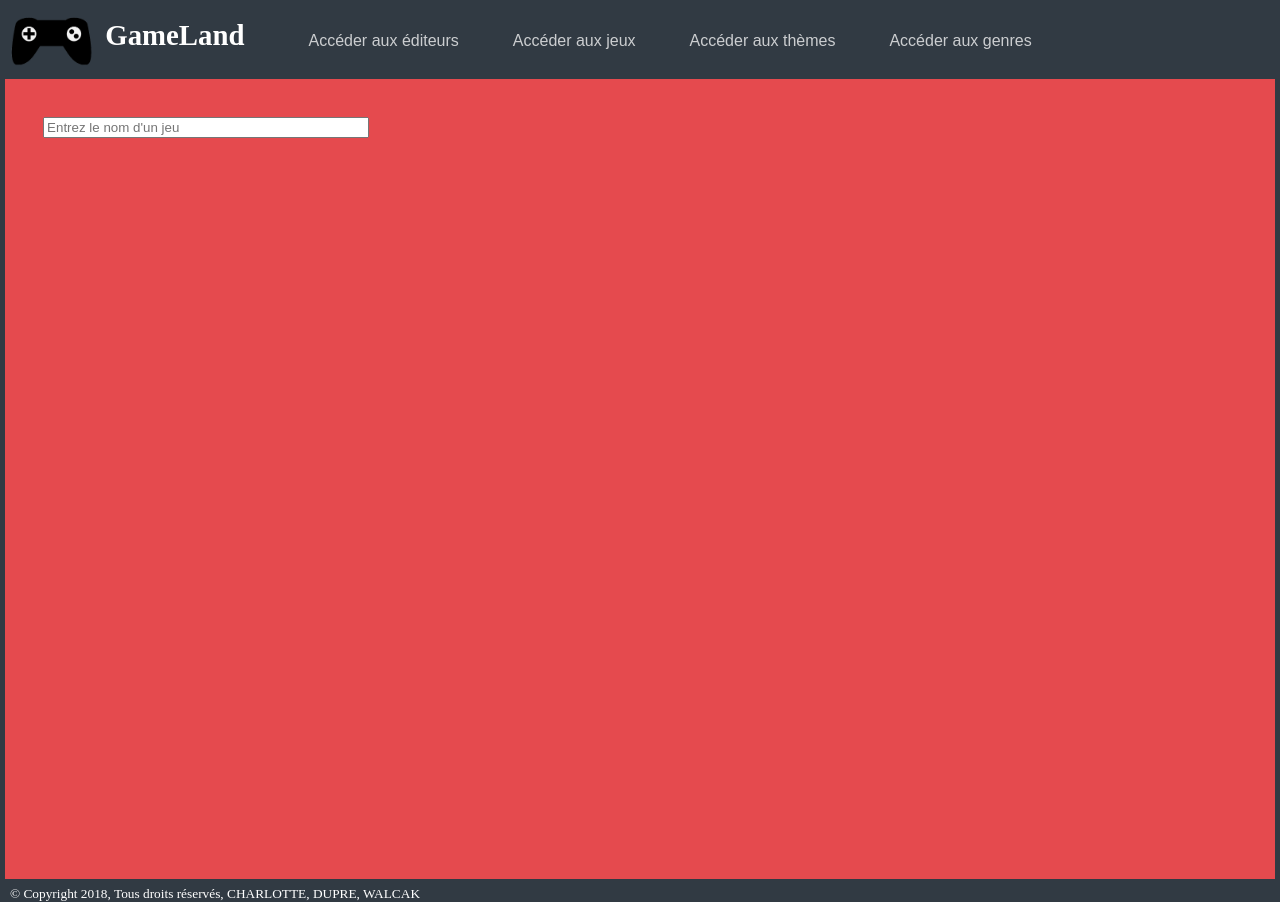
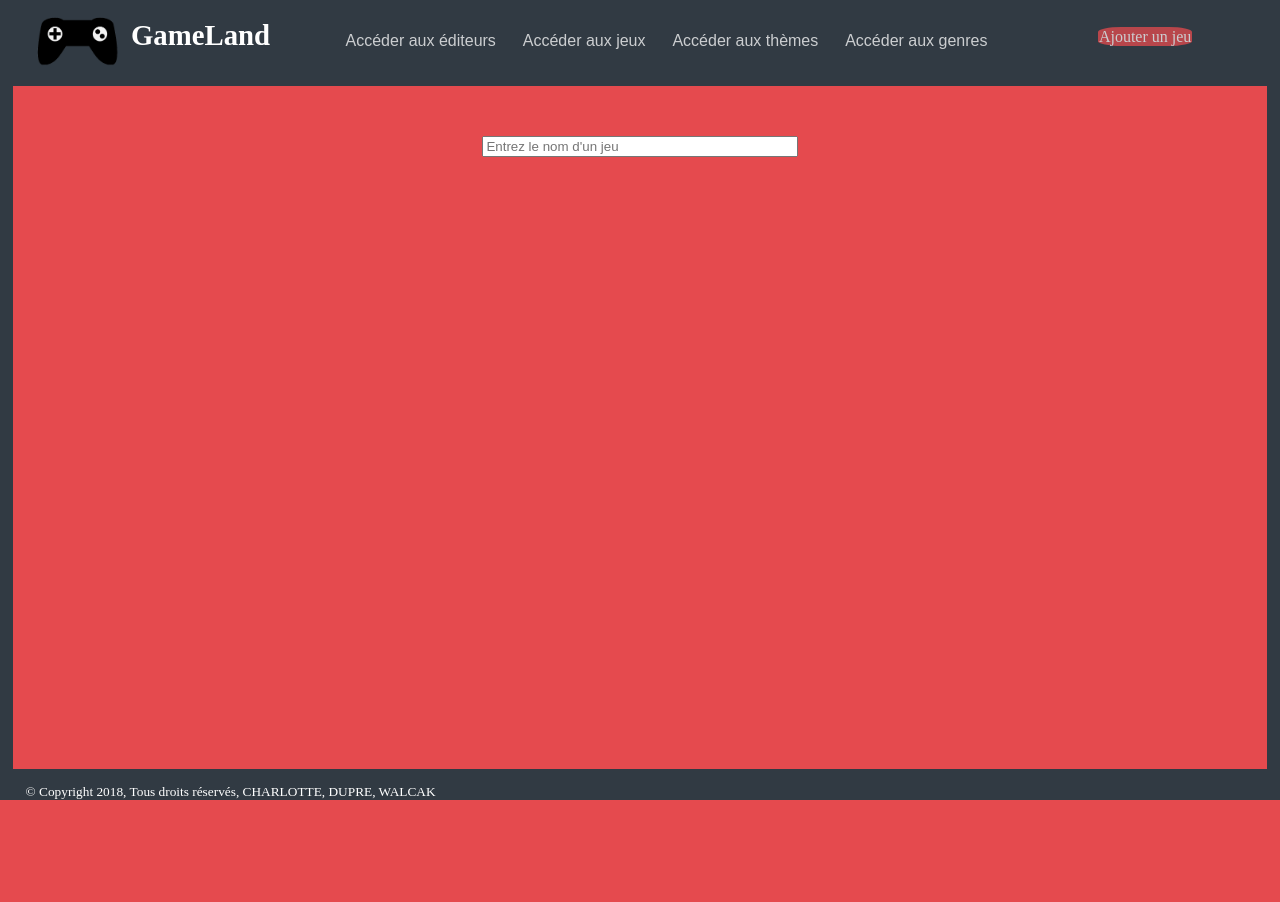
Before and after one commit to Ladislus/dut2_webserver_projet-php, a PHP site: page / in a window 1280 px wide. After the commit the page ends 800 px from the top, so only its background shows below. Run offline with PHP 8.4, Linux system fonts and the light colour scheme.

Commit message:
Ajout bouton "Ajouter un jeu" + fin css Accueil

```diff
--- a/index.css
+++ b/index.css
@@ -1,41 +1,33 @@
-input[type=text] {
-    width: 25%;
-    margin-top: 3%;
-    margin-left: 3%;
-    margin-right: 3%;
-}
-
-.center {
-  display: block;
-  margin-left: auto;
-  margin-right: auto;
-  margin-top: auto;
-  margin-bottom: auto;
-  width: 100%;
+html{
+  height: 100%;
 }
 
 body {
-  padding:0px;
-  margin:0px;
+  padding:0%;
+  margin:0%;
   background-color: #313a43;
+  display: flex;
+  flex-direction: column;
+  min-height: 100%;
 }
 
 header{
   overflow: auto;
   width: 100%;
   background-color: #313a43;
+  display: flex;
 }
 
 header #leftside{
-  float: left;
-  display: inline-block;
+  align-items: flex-start;
+  white-space: nowrap;
+  margin-left: 2%;
 }
 
 header img{
   vertical-align: middle;
   height: 5vw;
   width: auto;
-  display: inline-block;
 }
 
 header h1{
@@ -46,9 +38,11 @@ header h1{
 }
 
 header #liens{
-  display: inline-block;
+  vertical-align: middle;
   margin-left: 5%;
   margin-top: 2.5%;
+  float: left;
+  width: 75%;
 }
 
 header #lien {
@@ -59,24 +53,63 @@ header #lien {
   opacity: 0.75;
   transition: 0.3s;
   text-align: left;
-  margin-right: 50px;
+  margin: 1.5%;
+  white-space: nowrap;
 }
 
 header #lien:hover {
   opacity: 1;
 }
 
-#corps{
-  margin: 5px;
-  background-color: #e54a4e;
-  min-height: 800px;
+header #bouton{
+  align-items: flex-end;
+  vertical-align: middle;
+  margin: auto;
+  margin-right: 7%;
 }
 
+header #ajouter{
+  text-decoration: none;
+  border-radius: 25%;
+  padding: 1%;
+  background-color: #e54a4e;
+  color: #FFFFFF;
+  opacity: 0.75;
+  transition: 0.3s;
+  white-space: nowrap;
+  height: 5%;
+}
+
+header #ajouter:hover {
+  opacity: 1;
+}
+
+#corps{
+  flex:1;
+  display: flex;
+  flex-direction: column;
+  margin: 1%;
+  padding: 1%;
+  background-color: #e54a4e;
+  min-height: 200%;
+}
+
+input[type=text] {
+  width: 25%;
+  margin: auto;
+  margin-bottom: 3%;
+  margin-top: 3%;
+}
+
+
 #resultat {
-  margin-left: 20%;
-  margin-right: 20%;
-  margin-top: 5%;
+  margin-left: 15%;
+  margin-right: 15%;
+  margin-top: 0%;
   background-color: #313a43;
+  display: flex;
+  flex-direction: column;
+  text-align: center;
 }
 
 #resultat h1{
@@ -84,10 +117,7 @@ header #lien:hover {
   text-decoration: none;
   font-size: 200%;
   font-family: sans-serif;
-   opacity: 0.75;
-   transition: 0.3s;
   text-align: center;
-   margin-right: 50px;
 }
 
 #resultat a{
@@ -97,15 +127,15 @@ header #lien:hover {
   font-family: sans-serif;
   opacity: 0.75;
   transition: 0.3s;
-   text-align: center;
-   margin-right: 50px;
+  margin-bottom: 2%;
+}
+
+#resultat a:hover {
+  opacity: 1;
 }
 
 footer{
-  margin-left: 10px;
-  position:relative;
-  bottom:0;
-  width:100%;
-  display:block;
+  margin-left: 2%;
+  align-items: flex-end;
   color: #FFFFFF;
 }
--- a/index.php
+++ b/index.php
@@ -16,14 +16,19 @@
 
     <!-- Bannière -->
     <header>
-      <div id="leftside"><img src="image/logo.png">
-      <h1>GameLand<h1></div>
+      <div id="leftside">
+        <img src="image/logo.png">
+        <h1>GameLand<h1>
+      </div>
       <!-- Liens -->
         <div id="liens">
           <a id="lien" href="listeEditeur.php">Accéder aux éditeurs</a>
           <a id="lien" href="listeJeu.php">Accéder aux jeux</a>
           <a id="lien" href="listeTheme.php">Accéder aux thèmes</a>
           <a id="lien" href="listeGenre.php">Accéder aux genres</a>
+        </div>
+        <div id="bouton">
+          <a id="ajouter" href="ajouterJeu.php">Ajouter un jeu</a>
         </div>
     </header>
 
```
Also changed, not shown: listeEditeur.php (+14 -1 lines), liste.css (added), 1 other file. Lines whose indentation alone changed are shown as unchanged.
